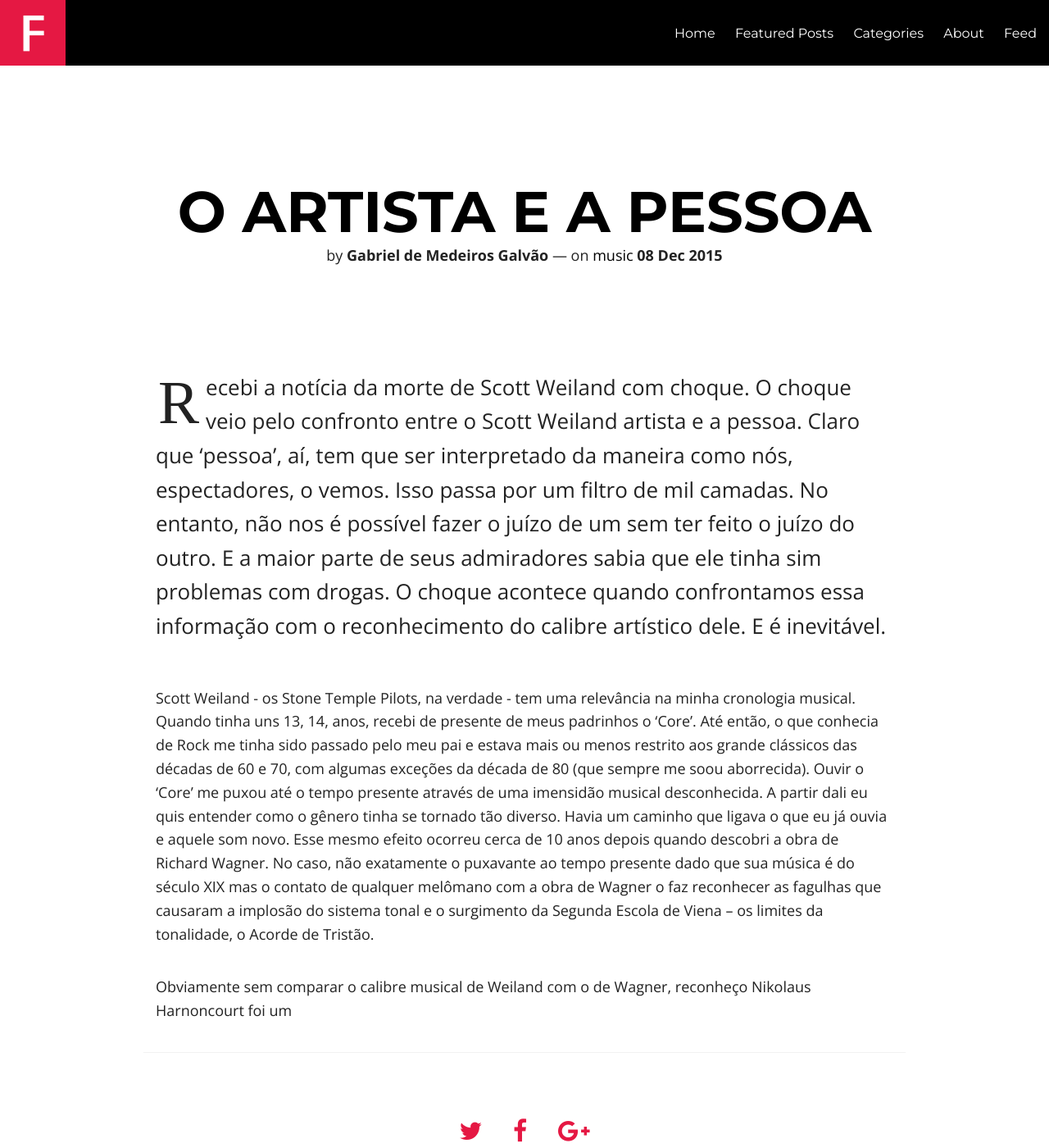
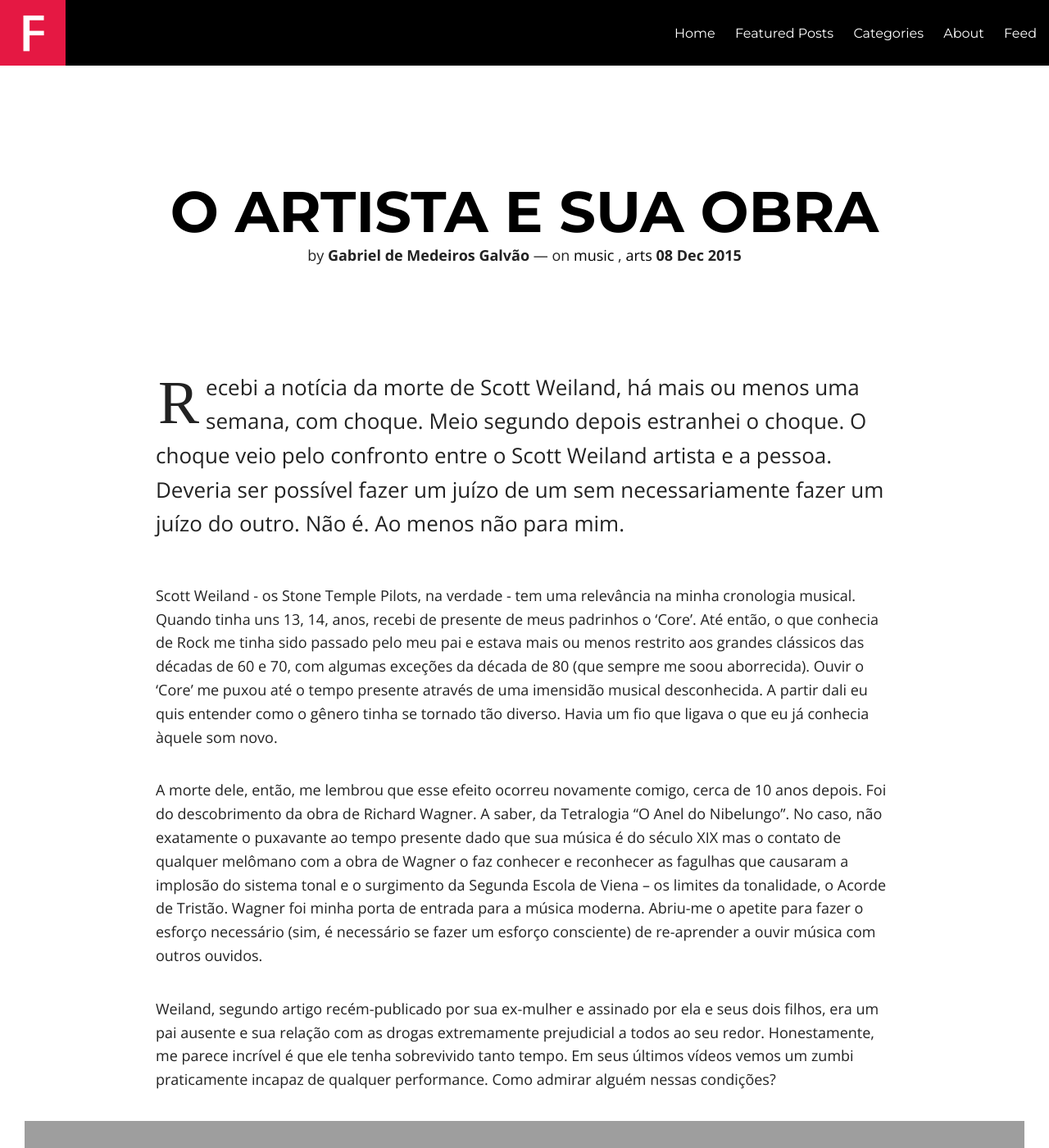
Before and after one commit to ggalvao/ggalvao.github.io, a Jekyll site: the page built from _posts/2015-12-08-rip-scott-weiland.md, in a window 1280 px wide and 1400 px high. Shown: the whole window at 82% size. Built offline with Jekyll 4.4.1, drawn with Linux system fonts in a browser that asks for light colours; nearby versions of some CDN libraries; comment, search, counter and statistics services are not loaded; some of the changed text lies outside the part shown; grey boxes are pictures that could not be loaded.

Commit message:
Update 2015-12-08-rip-scott-weiland.md

```diff
--- a/_posts/2015-12-08-rip-scott-weiland.md
+++ b/_posts/2015-12-08-rip-scott-weiland.md
@@ -1,11 +1,11 @@
 ---
 layout: post
-title: "O Artista e a Pessoa"
+title: "O Artista e sua Obra"
 description:
 headline:
-modified: 2014-07-23
+modified: 2015-12-14
 category: music
-tags: [music]
+tags: [music, arts]
 imagefeature:
 mathjax:
 chart:
@@ -13,9 +13,20 @@ comments: true
 featured: true
 ---
 
-Recebi a notícia da morte de Scott Weiland com choque. O choque veio pelo confronto entre o Scott Weiland artista e a pessoa. Claro que 'pessoa', aí, tem que ser interpretado da maneira como nós, espectadores, o vemos. Isso passa por um filtro de mil camadas. No entanto, não nos é possível fazer o juízo de um sem ter feito o juízo do outro. E a maior parte de seus admiradores sabia que ele tinha sim problemas com drogas. O choque acontece quando confrontamos essa informação com o reconhecimento do calibre artístico dele. E é inevitável.
+Recebi a notícia da morte de Scott Weiland, há mais ou menos uma semana, com choque. Meio segundo depois estranhei o choque. O choque veio pelo confronto entre o Scott Weiland artista e a pessoa. Deveria ser possível fazer um juízo de um sem necessariamente fazer um juízo do outro. Não é. Ao menos não para mim.
 
-Scott Weiland - os Stone Temple Pilots, na verdade - tem uma relevância na minha cronologia musical. Quando tinha uns 13, 14, anos, recebi de presente de meus padrinhos o 'Core'. Até então, o que conhecia de Rock me tinha sido passado pelo meu pai e estava mais ou menos restrito aos grande clássicos das décadas de 60 e 70, com algumas exceções da década de 80 (que sempre me soou aborrecida). Ouvir o 'Core' me puxou até o tempo presente através de uma imensidão musical desconhecida. A partir dali eu quis entender como o gênero tinha se tornado tão diverso. Havia um caminho que ligava o que eu já ouvia e aquele som novo. Esse mesmo efeito ocorreu cerca de 10 anos depois quando descobri a obra de Richard Wagner. No caso, não exatamente o puxavante ao tempo presente dado que sua música é do século XIX mas o contato de qualquer melômano com a obra de Wagner o faz reconhecer as fagulhas que causaram a implosão do sistema tonal e o surgimento da Segunda Escola de Viena -- os limites da tonalidade, o Acorde de Tristão.
+Scott Weiland - os Stone Temple Pilots, na verdade - tem uma relevância na minha cronologia musical. Quando tinha uns 13, 14, anos, recebi de presente de meus padrinhos o 'Core'. Até então, o que conhecia de Rock me tinha sido passado pelo meu pai e estava mais ou menos restrito aos grandes clássicos das décadas de 60 e 70, com algumas exceções da década de 80 (que sempre me soou aborrecida). Ouvir o 'Core' me puxou até o tempo presente através de uma imensidão musical desconhecida. A partir dali eu quis entender como o gênero tinha se tornado tão diverso. Havia um fio que ligava o que eu já conhecia àquele som novo.
 
-Obviamente sem comparar o calibre musical de Weiland com o de Wagner, reconheço
-Nikolaus Harnoncourt foi um
+A morte dele, então, me lembrou que esse efeito ocorreu novamente comigo, cerca de 10 anos depois. Foi do descobrimento da obra de Richard Wagner. A saber, da Tetralogia "O Anel do Nibelungo". No caso, não exatamente o puxavante ao tempo presente dado que sua música é do século XIX mas o contato de qualquer melômano com a obra de Wagner o faz conhecer e reconhecer as fagulhas que causaram a implosão do sistema tonal e o surgimento da Segunda Escola de Viena -- os limites da tonalidade, o Acorde de Tristão. Wagner foi minha porta de entrada para a música moderna. Abriu-me o apetite para fazer o esforço necessário (sim, é necessário se fazer um esforço consciente) de re-aprender a ouvir música com outros ouvidos.
+
+Weiland, segundo artigo recém-publicado por sua ex-mulher e assinado por ela e seus dois filhos, era um pai ausente e sua relação com as drogas extremamente prejudicial a todos ao seu redor. Honestamente, me parece incrível é que ele tenha sobrevivido tanto tempo. Em seus últimos vídeos vemos um zumbi praticamente incapaz de qualquer performance. Como admirar alguém nessas condições?
+
+<iframe width="560" height="315" src="https://www.youtube.com/embed/vewupKFIEAE" frameborder="0" allowfullscreen></iframe>
+
+O mesmo se passou em graus de magnitude tão maiores quanto os da diferença entre o calibre do simples rock'n'roll sem maiores pretensões e do monumento que é a obra de Wagner quando ouvi <i>Abendlich strahlt der Sonne Auge</i> (O Ouro do Reno) pela primeira vez. Eu fiquei em êxtase ao mesmo tempo em que sentia culpa por estar ouvindo a música do 'músico do nazismo' (Wagner era o compositor preferido de Hitler). Esse foi um grande conflito, para mim, durante muito tempo. Lembro-me de, à época, gastar bastante tempo lendo sobre a história de Wagner e sua relação com o nazismo nas esperanças de racionalizar alguma forma de ouvir sua música sem culpa. Por volta da mesma época, em julho de 2001, Daniel Barenboim causou um enorme choque em Israel ao <a href="http://www.theguardian.com/world/2001/jul/09/ewenmacaskill">tocar Wagner em um de seus programas</a>. Deste acontecimento surgiram enormes discussões que apontavam todas na mesma direção: devemos separar as obras de seus criadores. As obras ficam, as pessoas se vão.
+
+Mais ainda, dada a falibilidade humana, todos os artistas terão algo de imoral contra sua própria história. Deixemos as obras à análise fria do Tempo, que descarta o que não possui valor e chancela imortalidade ao que é verdadeiramente grande. A grande arte é grande principalmente pelo seu poder de manifestar uma Verdade e nos colocar em contato com algo maior do que nós. Como Picasso supostamente disse,
+
+<blockquote>Todos sabemos que a arte não é verdade. A arte é uma mentira que nos faz perceber a verdade - ao menos a verdade que nos é dada a compreender. O artista deve saber de que modo ceonvencer os outros que suas mentiras são verdadeiras.</blockquote>
+
+E todos os grandes artistas nos legam essas grandes mentiras.
```
